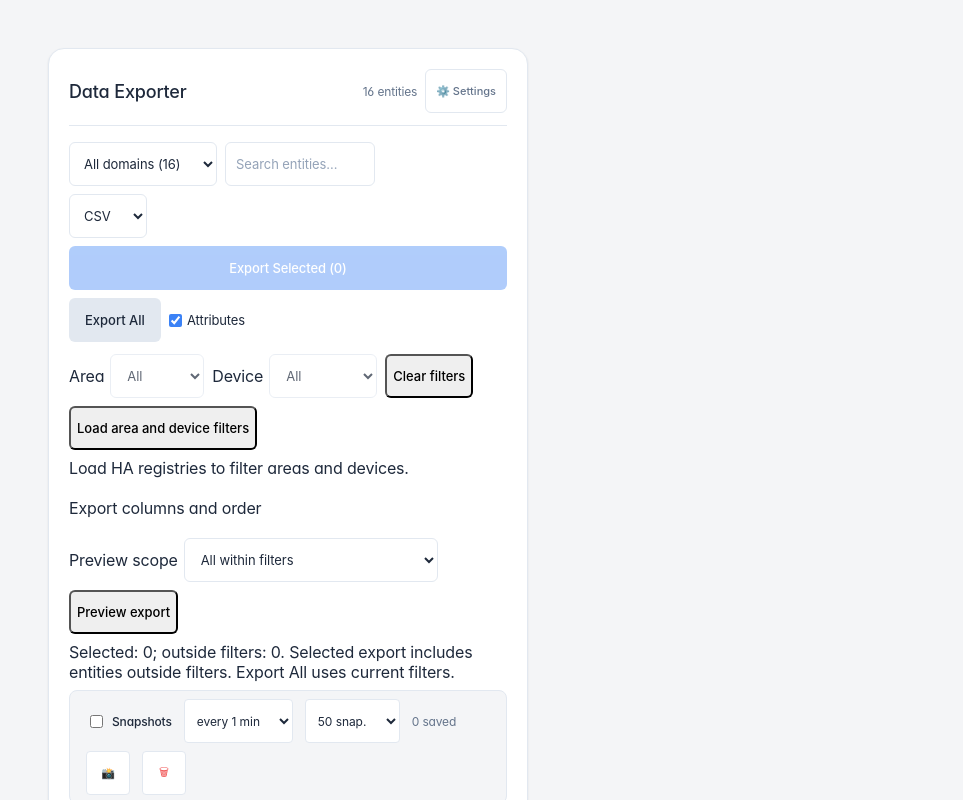
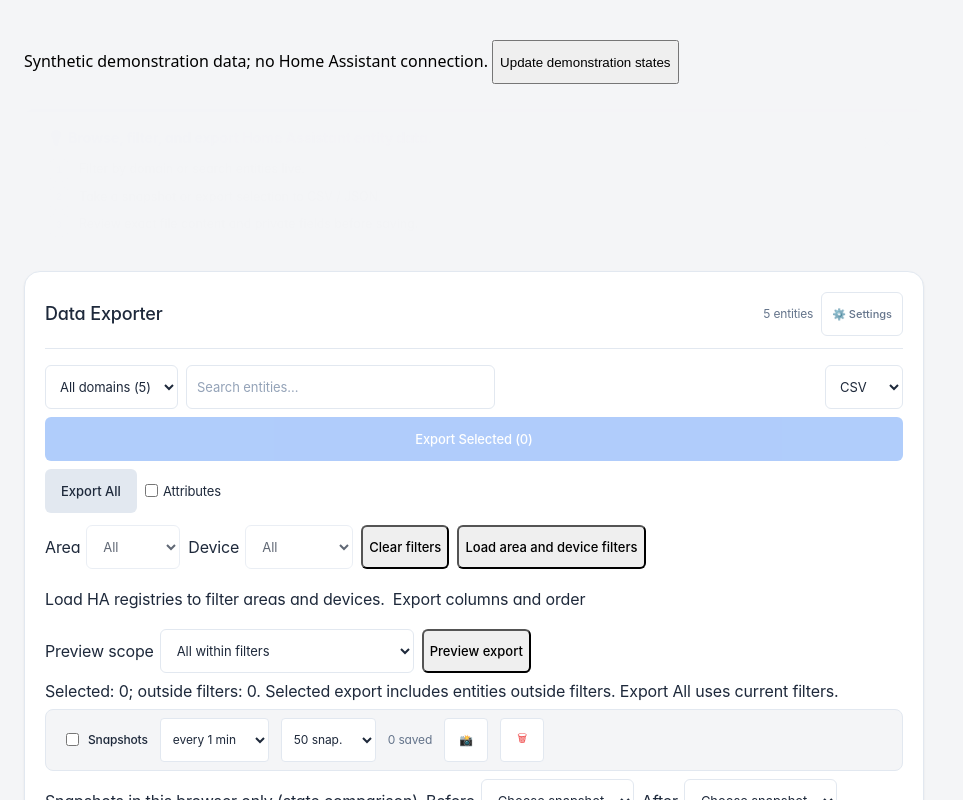
Before and after one commit to MacSiem/ha-data-exporter, a website: page docs/screenshots/_harness.html in a window 1280 px wide. Shown: the top 800 px of the page, without its empty margins (0-963 px from the left). Drawn offline with Linux system fonts and the light colour scheme.

Commit message:
docs: refresh the synthetic screenshot fixture for current controls

```diff
--- a/docs/screenshots/_harness.html
+++ b/docs/screenshots/_harness.html
@@ -1,101 +1,27 @@
-<!DOCTYPE html>
-<html lang="en">
-<head>
-<meta charset="utf-8">
-<title>DE screenshot harness</title>
+<!doctype html>
+<html lang="en"><meta charset="utf-8"><meta name="viewport" content="width=device-width">
+<title>Data Exporter — synthetic screenshot fixture</title>
 <style>
-  html, body { margin: 0; padding: 24px; font-family: -apple-system, BlinkMacSystemFont, "Segoe UI", Roboto, sans-serif; }
-  body.light { background: #f4f5f7; }
-  body.light ha-data-exporter { --card-background-color: #ffffff; --primary-background-color: #f4f5f7; }
-  body.dark { background: #111318; }
-  body.dark ha-data-exporter { --card-background-color: #1c1e26; --primary-background-color: #111318; }
-  ha-data-exporter { display: block; width: 480px; }
+html,body{margin:0;font:16px system-ui}body{padding:24px;background:#f4f5f7}body.dark{background:#111318}
+ha-data-exporter{display:block;max-width:100%;--card-background-color:#fff;--primary-background-color:#f4f5f7}
+body.dark ha-data-exporter{--card-background-color:#1c1e26;--primary-background-color:#111318}
+.fixture-note{margin-bottom:16px}button{min-height:44px}
 </style>
-</head>
-<body>
-<ha-data-exporter id="card"></ha-data-exporter>
-<script>
-  try { localStorage.setItem('ha-intro-dismissed-ha-data-exporter', '1'); } catch (e) {}
-</script>
+<p class="fixture-note">Synthetic demonstration data; no Home Assistant connection. <button id="advance">Update demonstration states</button></p>
+<ha-data-exporter></ha-data-exporter>
 <script src="../../ha-data-exporter.js"></script>
 <script>
-(function () {
-  const params = new URLSearchParams(location.search);
-  const theme = params.get('theme') === 'dark' ? 'dark' : 'light';
-  document.body.className = theme;
-  const now = Date.now(); const h = 3600000; const min = 60000;
-
-  const mk = (id, name, state, attrs, lastChanged) => ({
-    entity_id: id, state,
-    attributes: Object.assign({ friendly_name: name }, attrs || {}),
-    last_changed: new Date(now - (lastChanged || h)).toISOString(),
-    last_updated: new Date(now - (lastChanged || h)).toISOString(),
-  });
-
-  const entities = [
-    mk('sensor.living_room_temperature', 'Living Room Temperature', '21.4', { unit_of_measurement: '°C', device_class: 'temperature', state_class: 'measurement' }, 6 * min),
-    mk('sensor.living_room_humidity', 'Living Room Humidity', '48', { unit_of_measurement: '%', device_class: 'humidity', state_class: 'measurement' }, 6 * min),
-    mk('sensor.outdoor_temperature', 'Outdoor Temperature', '14.2', { unit_of_measurement: '°C', device_class: 'temperature', state_class: 'measurement' }, 12 * min),
-    mk('sensor.house_power_consumption', 'House Power Consumption', '1240', { unit_of_measurement: 'W', device_class: 'power', state_class: 'measurement' }, 2 * min),
-    mk('light.living_room', 'Living Room Lights', 'on', { brightness: 180, color_temp_kelvin: 2700, supported_color_modes: ['color_temp'] }, 25 * min),
-    mk('light.kitchen', 'Kitchen Lights', 'off', { supported_color_modes: ['brightness'] }, 3 * h),
-    mk('light.bedroom_lamp', 'Bedroom Lamp', 'on', { brightness: 90 }, 40 * min),
-    mk('switch.coffee_maker', 'Coffee Maker', 'off', { device_class: 'outlet' }, 5 * h),
-    mk('switch.garden_sprinkler', 'Garden Sprinkler', 'off', { device_class: 'switch' }, 22 * h),
-    mk('binary_sensor.front_door', 'Front Door', 'off', { device_class: 'door' }, 1.5 * h),
-    mk('binary_sensor.hallway_motion', 'Hallway Motion', 'on', { device_class: 'motion' }, 90 * 1000),
-    mk('binary_sensor.kitchen_window', 'Kitchen Window', 'off', { device_class: 'window' }, 8 * h),
-    mk('climate.living_room_thermostat', 'Living Room Thermostat', 'heat', { current_temperature: 21, temperature: 22, hvac_action: 'heating' }, 6 * min),
-    mk('person.maciej', 'Maciej', 'home', { source: 'device_tracker.phone_maciej' }, 45 * min),
-    mk('sun.sun', 'Sun', 'above_horizon', { elevation: 38.2, azimuth: 210.5 }, 4 * h),
-    mk('weather.home', 'Home', 'sunny', { temperature: 15, humidity: 52, wind_speed: 12 }, 15 * min),
-  ];
-
-  const states = {};
-  entities.forEach(e => { states[e.entity_id] = e; });
-
-  // Minimal mock of HA's own /api/history/period/... — same-origin endpoint the
-  // card calls to render the 24h state-history list when a row is expanded.
-  const nativeFetch = window.fetch ? window.fetch.bind(window) : null;
-  window.fetch = async (url, opts) => {
-    const u = String(url);
-    if (u.includes('/api/history/period/')) {
-      const m = u.match(/filter_entity_id=([^&]+)/);
-      const entityId = m ? decodeURIComponent(m[1]) : '';
-      const ent = states[entityId];
-      const base = ent ? ent.state : 'unknown';
-      const points = [
-        { s: base, lu: new Date(now - 3 * h).toISOString() },
-        { s: base, lu: new Date(now - 2 * h).toISOString() },
-        { s: base, lu: new Date(now - 1 * h).toISOString() },
-        { s: base, lu: new Date(now - 10 * min).toISOString() },
-      ];
-      return { ok: true, json: async () => [points] };
-    }
-    if (nativeFetch) return nativeFetch(url, opts);
-    return { ok: false, status: 404, json: async () => ({}) };
-  };
-
-  const hass = {
-    language: 'en',
-    themes: { darkMode: theme === 'dark' },
-    states,
-    services: {},
-    auth: { data: { access_token: 'demo-token' } },
-    connection: { subscribeEvents: () => Promise.resolve(() => {}) },
-    callWS: async () => ({}),
-    callApi: async () => ({}),
-    callService: async () => ({}),
-  };
-
-  const card = document.getElementById('card');
-  card.setConfig({ type: 'custom:ha-data-exporter', title: 'Data Exporter' });
-  card.hass = hass;
-  setTimeout(() => { card.hass = Object.assign({}, hass); }, 400);
-  const scrub = () => { try { card.shadowRoot && card.shadowRoot.querySelectorAll('#tip-banner, [class*="banner"], .donate-section').forEach(n => n.remove()); } catch (e) {} };
-  setInterval(scrub, 150);
-  setTimeout(() => { scrub(); document.title = 'DE-READY'; }, 1300);
-})();
-</script>
-</body>
-</html>
+const params=new URLSearchParams(location.search),theme=params.get('theme')==='dark'?'dark':'light',language=params.get('lang')==='pl'?'pl':'en';
+document.body.className=theme;document.documentElement.lang=language;
+const card=document.querySelector('ha-data-exporter');card.style.width=(Number(params.get('width'))||900)+'px';
+const states={
+ 'sensor.living_room_temperature':{state:'21.4',attributes:{friendly_name:'Living room temperature',unit_of_measurement:'°C'}},
+ 'sensor.living_room_humidity':{state:'48',attributes:{friendly_name:'Living room humidity',unit_of_measurement:'%'}},
+ 'sensor.house_power':{state:'0',attributes:{friendly_name:'House power',unit_of_measurement:'W'}},
+ 'sensor.outdoor_temperature':{state:'unavailable',attributes:{friendly_name:'Outdoor temperature'}},
+ 'light.living_room':{state:'on',attributes:{friendly_name:'Living room light'}}
+};
+const connection={connected:true};const hass=()=>({language,user:{id:'synthetic-screenshot-user',is_admin:true},connection,themes:{darkMode:theme==='dark'},states,callWS:async({type})=>type==='config/entity_registry/list'?Object.keys(states).map(entity_id=>({entity_id,device_id:'synthetic-device',area_id:null})):type==='config/device_registry/list'?[{id:'synthetic-device',name:'Demonstration device',area_id:'synthetic-area'}]:type==='config/area_registry/list'?[{area_id:'synthetic-area',name:'Demonstration area'}]:[]});
+card.setConfig({type:'custom:ha-data-exporter',title:'Data Exporter',storage_key:'synthetic-screenshots-v4.2.0-'+theme+'-'+language,show_support:false,show_attributes:false,page_size:15});card.hass=hass();
+document.getElementById('advance').onclick=()=>{states['sensor.house_power'].state='1240';states['sensor.outdoor_temperature'].state='unknown';states['sensor.new_measurement']={state:'0',attributes:{friendly_name:'New measurement'}};card.hass=hass();};
+</script></html>
```
